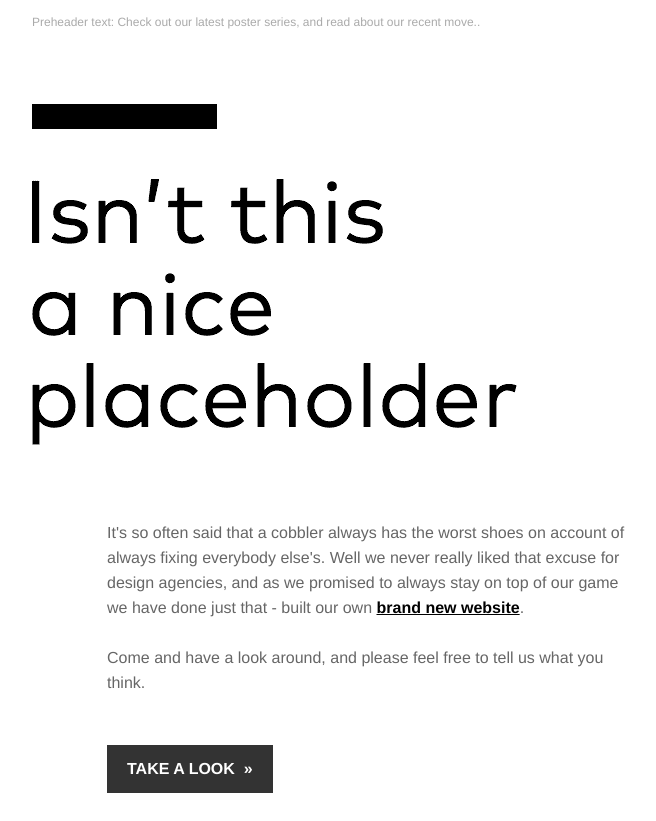
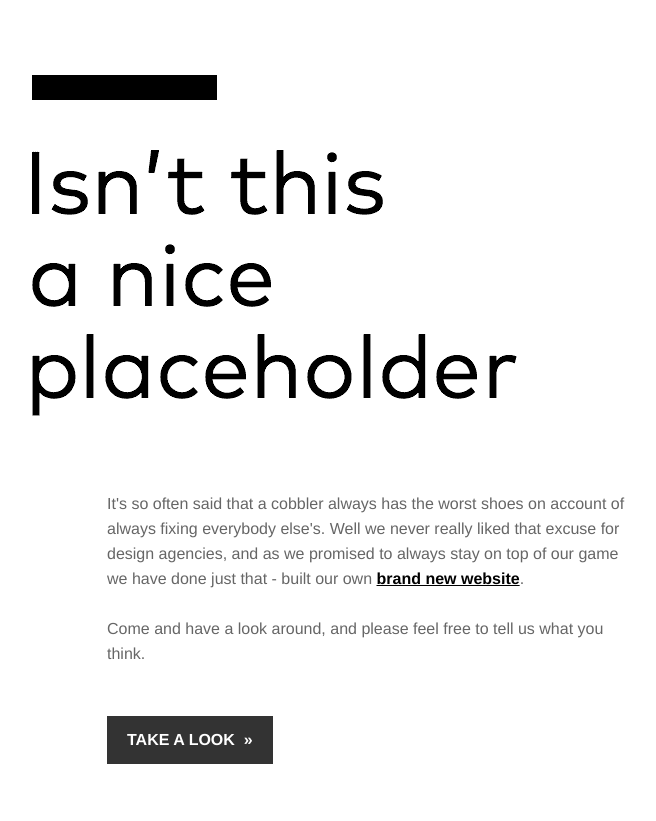
Before and after one commit to eq-design/newsletter, a plain HTML site: page index.html in a window 1280 px wide. Shown: the top 821 px of the page, without its empty margins (308-964 px from the left). Drawn offline with Linux system fonts and the light colour scheme.

Commit message:
added mc:subject into hidden preheader

```diff
--- a/index.html
+++ b/index.html
@@ -72,28 +72,9 @@
 <body style="margin: 0; padding: 0; background-color: #000000;" bgcolor="#000000">
 
 <!-- HIDDEN PREHEADER TEXT -->
-<div style="display: none; font-size: 1px; color: #fefefe; line-height: 1px; font-family: Helvetica, Arial, sans-serif; max-height: 0px; max-width: 0px; opacity: 0; overflow: hidden;">
-    Check out our latest poster series, and read about our recent move.
+<div style="display: none; font-size: 1px; color: #000000; line-height: 1px; font-family: sans-serif; max-height: 0px; max-width: 0px; opacity: 0; overflow: hidden;">
+    *|MC:SUBJECT|*
 </div>
-
-<!-- LOGO TYPE SECTION -->
-<table border="0" cellpadding="0" cellspacing="0" width="100%">
-    <tr>
-        <td bgcolor="#ffffff" align="center" style="padding: 15px 0 0 0;" class="section-padding">
-            <table border="0" cellpadding="0" cellspacing="0" width="600" class="responsive-table">
-                <tr>
-                    <td>
-                        <table border="0" cellspacing="0" cellpadding="0" width="100%" >
-                            <tr>
-                                <td align="left" style="font-size: 12px; font-family: Helvetica, Arial, sans-serif; color: #aaaaaa;">Preheader text: Check out our latest poster series, and read about our recent move..</td>
-                            </tr>
-                        </table>
-                    </td>
-                </tr>
-            </table>
-        </td>
-    </tr>
-</table>
 
 
 
```
